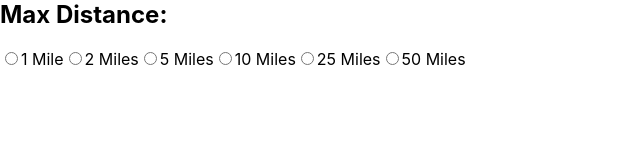
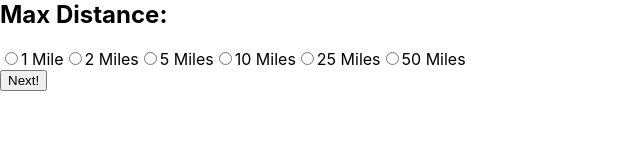
Before and after one commit to conzensus/conzensus, a React (Create React App) app in the folder client/: page / in a window 1280 px wide. Shown: the part 149-300 px from the top of the page, without its empty margins (0-640 px from the left). Built offline with nearby package versions, Linux system fonts and the light colour scheme.

Commit message:
room settings button fix

```diff
--- a/client/src/components/settings.js
+++ b/client/src/components/settings.js
@@ -1,7 +1,7 @@
 function Settings (){
   return (
     <div>
-      <svg xmlns="http://www.w3.org/2000/svg" width="16" height="16" fill="currentColor" className="bi bi-caret-left-fill" viewBox="0 0 16 16">
+      <svg xmlns="http://www.w3.org/2000/svg" width="16" height="16" fill="currentColor" className="backBtn" viewBox="0 0 16 16">
           <path d="m3.86 8.753 5.482 4.796c.646.566 1.658.106 1.658-.753V3.204a1 1 0 0 0-1.659-.753l-5.48 4.796a1 1 0 0 0 0 1.506z"/>
       </svg>
 
@@ -52,6 +52,8 @@ function Settings (){
               </label>
           </div>
 
+          <button type="button" className="nextBtn">Next!</button>
+
     </div>
   )
 }
```
